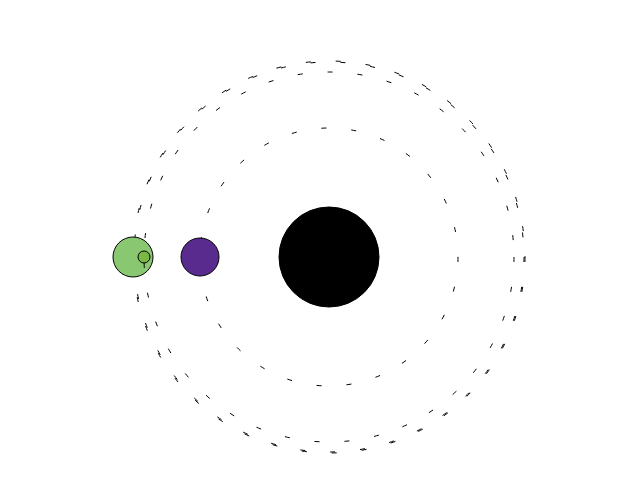
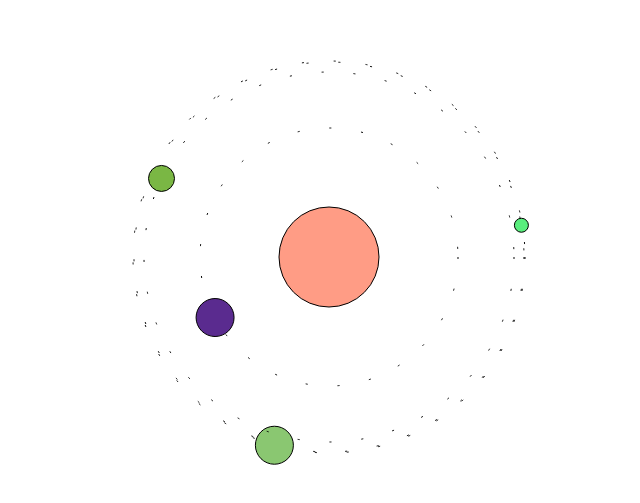
Before and after one commit to rocketbootkid/systemasolari, a website: page SystemaSolari/public_html/systemasolari.html in a window 1280 px wide. Shown: the part 151-654 px from the top of the page, without its empty margins (319-959 px from the left). Drawn offline with Linux system fonts and the light colour scheme.

Commit message:
Placed planets at random start points in orbits

```diff
--- a/SystemaSolari/public_html/systemasolari.html
+++ b/SystemaSolari/public_html/systemasolari.html
@@ -14,10 +14,12 @@ and open the template in the editor.
     <canvas id="myCanvas" width="2000" height="1000"></canvas>
     <script>
 
+        // http://www.html5canvastutorials.com/advanced/html5-canvas-animation-stage/
+
         function drawCircle(myCircle, context) {
             context.beginPath();
             context.arc(myCircle.x, myCircle.y, myCircle.radius, myCircle.sAngle, myCircle.eAngle);
-            context.fillStyle = '#000';
+            context.fillStyle = generateStarColor();
             context.fill();
             context.stroke();
         }
@@ -37,7 +39,7 @@ and open the template in the editor.
 
                 context.beginPath();
                 context.arc(x, y, radius, 0*Math.PI, 2*Math.PI);
-                context.setLineDash([5, 25]);
+                context.setLineDash([2, 30]);
                 context.stroke();
 
                 drawPlanet(context, radius);
@@ -52,8 +54,10 @@ and open the template in the editor.
             while (size < 5) {
                size = Math.ceil(Math.random() * 20);
             }
-            xpos = window.innerWidth/2 - radius;
-            ypos = window.innerHeight/2;
+            angle = ((Math.random() * 200)/100) * Math.PI;
+            positions = generateCoords(angle, radius);
+            xpos = window.innerWidth/2 + positions[0];
+            ypos = window.innerHeight/2 + positions[1];
 
             context.beginPath();
             context.arc(xpos, ypos, size, 0*Math.PI, 2*Math.PI);
@@ -61,6 +65,32 @@ and open the template in the editor.
             context.fill();
             context.setLineDash([0,0]);
             context.stroke();
+
+        }
+
+        function generateCoords(angleRadians, orbitRadius) {
+
+            // Converts provided angle and radius to x, y positions
+
+            yposition = Math.sin(angleRadians) * orbitRadius;
+            xposition = Math.cos(angleRadians) * orbitRadius;
+
+            return [xposition, yposition];
+
+        }
+
+        function generateStarColor() {
+
+            // Generates a random Hex color string
+
+            color = "#ff";
+
+            for (c = 0; c < 2; c++) {
+                component = (Math.ceil(Math.random() * 255)).toString(16);
+                color = color + component;
+            }
+
+            return color;
 
         }
 
```
